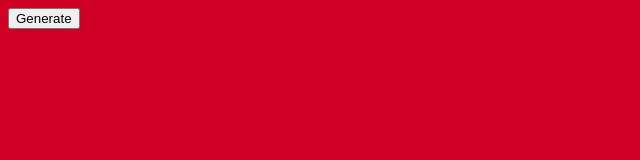
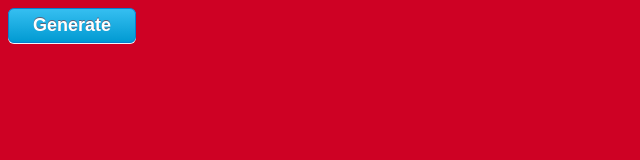
Before and after one commit to mahahahajan/GG, a plain HTML site: page index.html in a window 1280 px wide. Shown: the whole page, without its empty margins (0-640 px from the left). Drawn offline with Linux system fonts and the light colour scheme.

Commit message:
commit
i added a button

```diff
--- a/main.css
+++ b/main.css
@@ -1,2 +1,43 @@
 body {
     background-color: #2c3e50;
+ }
+#button {
+	-moz-box-shadow: 0px 1px 0px 0px #f0f7fa;
+	-webkit-box-shadow: 0px 1px 0px 0px #f0f7fa;
+	box-shadow: 0px 1px 0px 0px #f0f7fa;
+	background:-webkit-gradient(linear, left top, left bottom, color-stop(0.05, #33bdef), color-stop(1, #019ad2));
+	background:-moz-linear-gradient(top, #33bdef 5%, #019ad2 100%);
+	background:-webkit-linear-gradient(top, #33bdef 5%, #019ad2 100%);
+	background:-o-linear-gradient(top, #33bdef 5%, #019ad2 100%);
+	background:-ms-linear-gradient(top, #33bdef 5%, #019ad2 100%);
+	background:linear-gradient(to bottom, #33bdef 5%, #019ad2 100%);
+	filter:progid:DXImageTransform.Microsoft.gradient(startColorstr='#33bdef', endColorstr='#019ad2',GradientType=0);
+	background-color:#33bdef;
+	-moz-border-radius:6px;
+	-webkit-border-radius:6px;
+	border-radius:6px;
+	border:1px solid #057fd0;
+	display:inline-block;
+	cursor:pointer;
+	color:#ffffff;
+	font-family:Arial;
+	font-size:18px;
+	font-weight:bold;
+	padding:6px 24px;
+	text-decoration:none;
+	text-shadow:0px -1px 0px #5b6178;
+}
+#button:hover {
+	background:-webkit-gradient(linear, left top, left bottom, color-stop(0.05, #019ad2), color-stop(1, #33bdef));
+	background:-moz-linear-gradient(top, #019ad2 5%, #33bdef 100%);
+	background:-webkit-linear-gradient(top, #019ad2 5%, #33bdef 100%);
+	background:-o-linear-gradient(top, #019ad2 5%, #33bdef 100%);
+	background:-ms-linear-gradient(top, #019ad2 5%, #33bdef 100%);
+	background:linear-gradient(to bottom, #019ad2 5%, #33bdef 100%);
+	filter:progid:DXImageTransform.Microsoft.gradient(startColorstr='#019ad2', endColorstr='#33bdef',GradientType=0);
+	background-color:#019ad2;
+}
+#button:active {
+	position:relative;
+	top:1px;
+}
```
